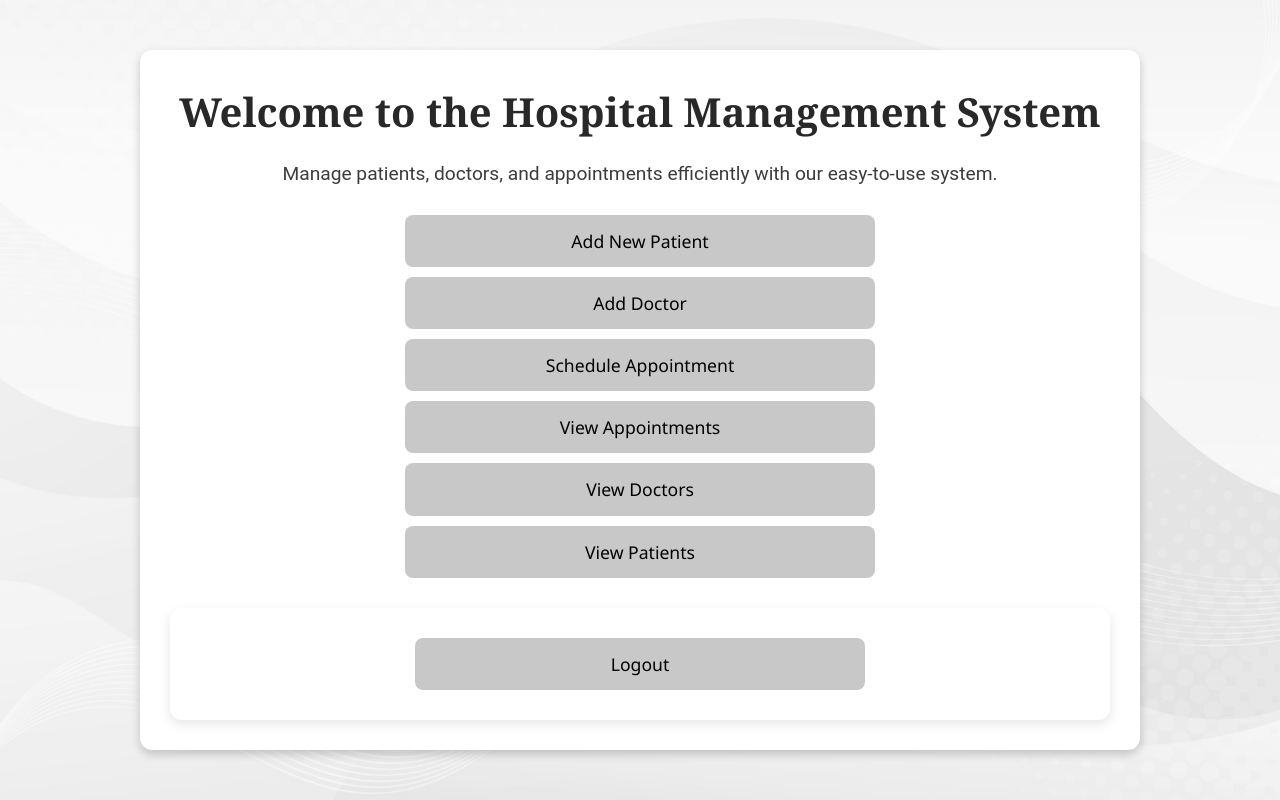
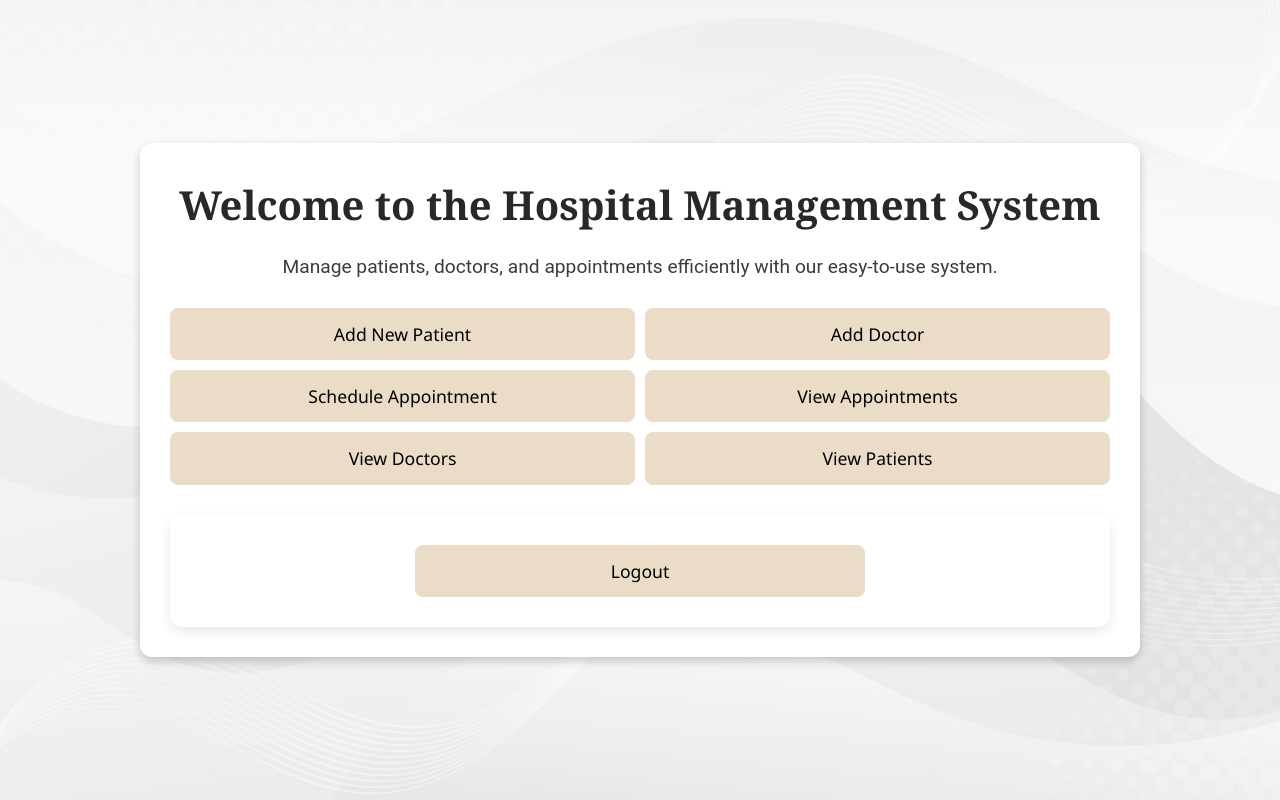
Before and after one commit to YashPhadtare12/Hospital_Management, a Flask app: page / in a window 1280 px wide. Run offline with Flask 3, Linux system fonts and the light colour scheme; the visitor is signed in with stand-in values (Sample User, id 1).

Commit message:
Update style.css

```diff
--- a/static/styles/style.css
+++ b/static/styles/style.css
@@ -116,20 +116,18 @@ textarea:focus {
 }
 
 button, .btn{
-    width: 50%;
-    margin: 10px auto;
-    background-color: rgb(200, 200, 200);
+    width: 50%; /* Set width to 50% */
+    margin: 10px 0; /* Adjusted margin */
+    background-color: rgb(235, 220, 200);
     color: rgb(0, 0, 0);
     border: none;
     cursor: pointer;
     font-size: 1.1em;
     font-weight: 550;
     transition: background-color 0.3s, transform 0.2s;
-    padding: 12px;
+    padding: 12px 20px; /* Adjusted padding */
     border-radius: 8px;
-    display: flex;
-    justify-content: center;
-    align-items: center;
+    display: inline-block; /* Changed to inline-block for flex buttons */
     text-decoration: none;
     text-align: center;
     font-family: 'Segoe UI', Tahoma, Geneva, Verdana, sans-serif;
@@ -142,7 +140,7 @@ button a{
 }
 
 button:hover, .btn:hover {
-    background-color: rgb(170, 170, 170);
+    background-color: rgb(215, 190, 170);
 }
 
 button:active, .btn:active {
@@ -166,7 +164,7 @@ table {
 }
 
 thead {
-    background-color: rgb(200, 200, 200);
+    background-color: rgb(235, 220, 200);
     color: rgb(40, 40, 40);
 }
 
@@ -336,6 +334,10 @@ textarea::placeholder {
 
 .btn3 {
     width: 100%;
+    display: flex;
+    gap: 10px; /* Added gap for spacing between buttons */
+    justify-content: center; /* Center buttons horizontally */
+    flex-wrap: wrap; /* Allow buttons to wrap */
 }
 
 .index-body{
@@ -363,6 +365,20 @@ textarea::placeholder {
 
 .body-add{
     background-color: rgb(236, 236, 236);
+}
+
+/* Main Buttons on Index Page */
+.main-btn {
+    display: flex;
+    gap: 10px; /* Spacing between buttons */
+    justify-content: center; /* Center buttons horizontally */
+    flex-wrap: wrap; /* Allow buttons to wrap */
+    margin-bottom: 20px; /* Add some margin at the bottom */
+}
+
+.main-btn .btn {
+    width: calc(50% - 5px); /* Set width to 50% with gap adjustment */
+    margin: 0; /* Remove default margin */
 }
 
 /* Slot Container */
@@ -406,8 +422,6 @@ textarea::placeholder {
 .slot-option.selected .tick {
   display: inline;
 }
-
-
 
 /* Booked Slot */
 .slot-option.booked {
```
